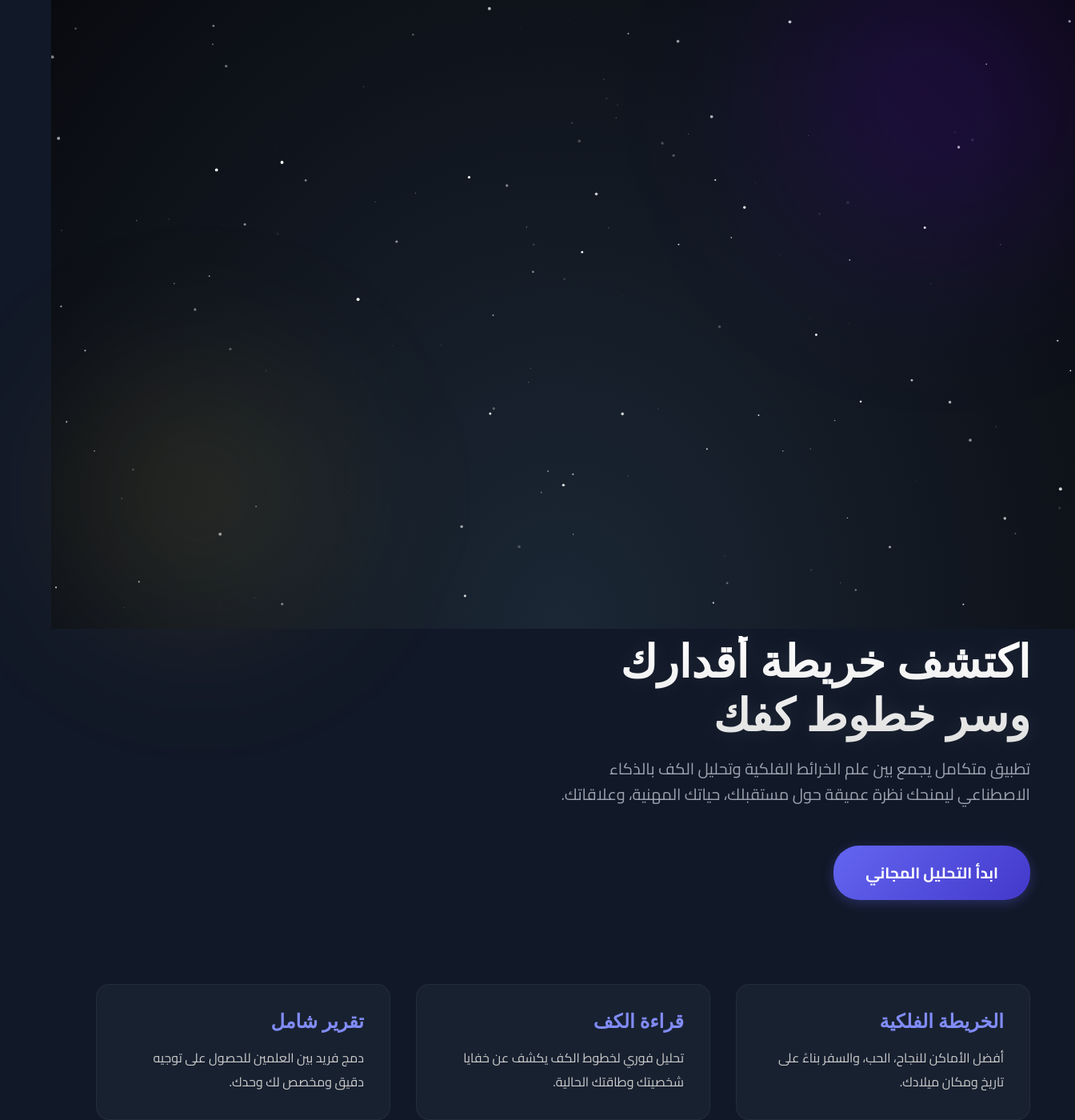
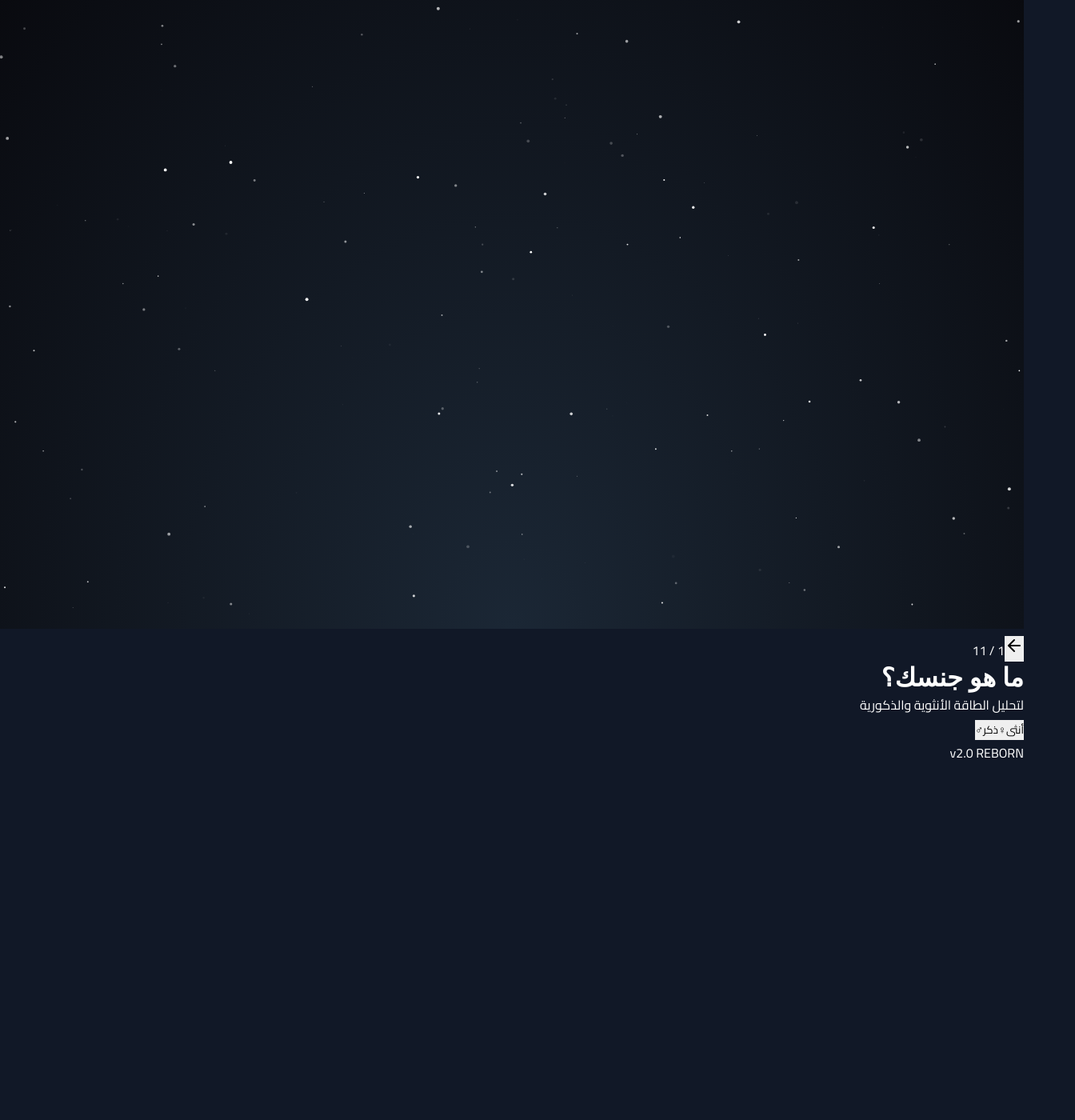
Before and after one commit to Collabdoit/EM, a Next.js app: page / in a window 1280 px wide. Shown: the part 14-1414 px from the top of the page at 80% size, 1344 px wide, since content can reach past the window. After the commit the page ends 970 px from the top, so only its background shows below. Built offline with nearby package versions, Linux system fonts and the light colour scheme.

Commit message:
feat: complete v3.0 reset - wizard at home, flat routes

```diff
--- a/app/page.tsx
+++ b/app/page.tsx
@@ -1,91 +1,10 @@
-import Link from 'next/link';
+import AnalysisWizard from '@/components/AnalysisWizard';
 
 export default function Home() {
   return (
     <main className="min-h-screen flex flex-col relative overflow-hidden">
-      {/* Background Effects */}
-      <div
-        style={{
-          position: 'absolute',
-          top: '-20%',
-          right: '-10%',
-          width: '600px',
-          height: '600px',
-          background: 'radial-gradient(circle, rgba(112,0,255,0.2) 0%, rgba(5,5,17,0) 70%)',
-          borderRadius: '50%',
-          filter: 'blur(80px)',
-          zIndex: 0
-        }}
-      />
-      <div
-        style={{
-          position: 'absolute',
-          bottom: '-10%',
-          left: '-5%',
-          width: '500px',
-          height: '500px',
-          background: 'radial-gradient(circle, rgba(212,175,55,0.15) 0%, rgba(5,5,17,0) 70%)',
-          borderRadius: '50%',
-          filter: 'blur(80px)',
-          zIndex: 0
-        }}
-      />
-
-      <div className="container relative z-10 flex flex-col items-center justify-center text-center py-20 min-h-screen">
-        <h1
-          style={{
-            fontSize: '3.5rem',
-            fontWeight: 900,
-            lineHeight: 1.2,
-            marginBottom: '1rem',
-            background: 'linear-gradient(180deg, #FFFFFF 0%, #E0E0E0 100%)',
-            WebkitBackgroundClip: 'text',
-            WebkitTextFillColor: 'transparent',
-            textShadow: '0 0 30px rgba(255,255,255,0.1)'
-          }}
-        >
-          اكتشف خريطة أقدارك <br />
-          <span className="text-gold">وسر خطوط كفك</span>
-        </h1>
-
-        <p
-          style={{
-            fontSize: '1.25rem',
-            maxWidth: '600px',
-            color: 'var(--text-muted)',
-            marginBottom: '3rem',
-            lineHeight: 1.6
-          }}
-        >
-          تطبيق متكامل يجمع بين علم الخرائط الفلكية وتحليل الكف بالذكاء الاصطناعي
-          ليمنحك نظرة عميقة حول مستقبلك، حياتك المهنية، وعلاقاتك.
-        </p>
-
-        <Link href="/analysis/input" className="btn-primary">
-          ابدأ التحليل المجاني
-        </Link>
-
-        {/* Features Preview Grid */}
-        <div style={{
-          display: 'grid',
-          gridTemplateColumns: 'repeat(auto-fit, minmax(280px, 1fr))',
-          gap: '2rem',
-          width: '100%',
-          marginTop: '6rem'
-        }}>
-          <div className="glass-panel" style={{ padding: '2rem' }}>
-            <h3 className="text-gold" style={{ fontSize: '1.5rem', marginBottom: '1rem' }}>الخريطة الفلكية</h3>
-            <p style={{ color: '#ccc' }}>أفضل الأماكن للنجاح، الحب، والسفر بناءً على تاريخ ومكان ميلادك.</p>
-          </div>
-          <div className="glass-panel" style={{ padding: '2rem' }}>
-            <h3 className="text-gold" style={{ fontSize: '1.5rem', marginBottom: '1rem' }}>قراءة الكف</h3>
-            <p style={{ color: '#ccc' }}>تحليل فوري لخطوط الكف يكشف عن خفايا شخصيتك وطاقتك الحالية.</p>
-          </div>
-          <div className="glass-panel" style={{ padding: '2rem' }}>
-            <h3 className="text-gold" style={{ fontSize: '1.5rem', marginBottom: '1rem' }}>تقرير شامل</h3>
-            <p style={{ color: '#ccc' }}>دمج فريد بين العلمين للحصول على توجيه دقيق ومخصص لك وحدك.</p>
-          </div>
-        </div>
+      <div className="w-full h-full relative z-20">
+        <AnalysisWizard />
       </div>
     </main>
   );
--- a/app/analysis/payment/page.tsx
+++ b/app/payment/page.tsx
@@ -15,7 +15,7 @@ export default function PaymentPage() {
         setIsProcessing(true);
         // Simulate payment processing
         setTimeout(() => {
-            router.push('/analysis/report');
+            router.push('/report');
         }, 2000);
     };
 
@@ -52,8 +52,8 @@ export default function PaymentPage() {
                             key={method.id}
                             onClick={() => setSelectedMethod(method.id)}
                             className={`w-full flex items-center justify-between p-4 rounded-xl border transition-all ${selectedMethod === method.id
-                                    ? 'border-yellow-500 bg-yellow-500/10'
-                                    : 'border-gray-700 hover:border-gray-500 bg-transparent'
+                                ? 'border-yellow-500 bg-yellow-500/10'
+                                : 'border-gray-700 hover:border-gray-500 bg-transparent'
                                 }`}
                         >
                             <span className="flex items-center gap-3 font-bold">
--- a/app/analysis/preview/page.tsx
+++ b/app/preview/page.tsx
@@ -22,7 +22,7 @@ export default function PreviewPage() {
             setLocations(calculateAstroMap(parsed.birthDate, parsed.birthTime, parsed.birthCity));
             analyzePalmImage(parsed.palmImage).then(setPalmAnalysis);
         } else {
-            router.push('/analysis/input');
+            router.push('/');
         }
     }, [router]);
 
@@ -124,7 +124,7 @@ export default function PreviewPage() {
                 {/* CTA */}
                 <div className="text-center pt-8 pb-20">
                     <button
-                        onClick={() => router.push('/analysis/payment')}
+                        onClick={() => router.push('/payment')}
                         className="btn-primary w-full max-w-md mx-auto text-lg animate-bounce-slow"
                     >
                         افتح التقرير الكامل الآن
--- a/app/analysis/report/page.tsx
+++ b/app/report/page.tsx
@@ -22,7 +22,7 @@ export default function ReportPage() {
             setLocations(calculateAstroMap(parsed.birthDate, parsed.birthTime, parsed.birthCity));
             analyzePalmImage(parsed.palmImage).then(setPalmAnalysis);
         } else {
-            router.push('/analysis/input');
+            router.push('/');
         }
     }, [router]);
 
--- a/components/AnalysisWizard.tsx
+++ b/components/AnalysisWizard.tsx
@@ -153,7 +153,7 @@ export default function AnalysisWizard() {
             timestamp: new Date().toISOString()
         };
         localStorage.setItem('userAnalysisData', JSON.stringify(data));
-        router.push('/analysis/preview');
+        router.push('/preview');
     };
 
     // Total Steps = 11 (0-10 mapped to 1-11 in UI, plus processing)
```
Also changed, not shown: app/analysis/input/page.tsx (deleted, +0 -11 lines).
